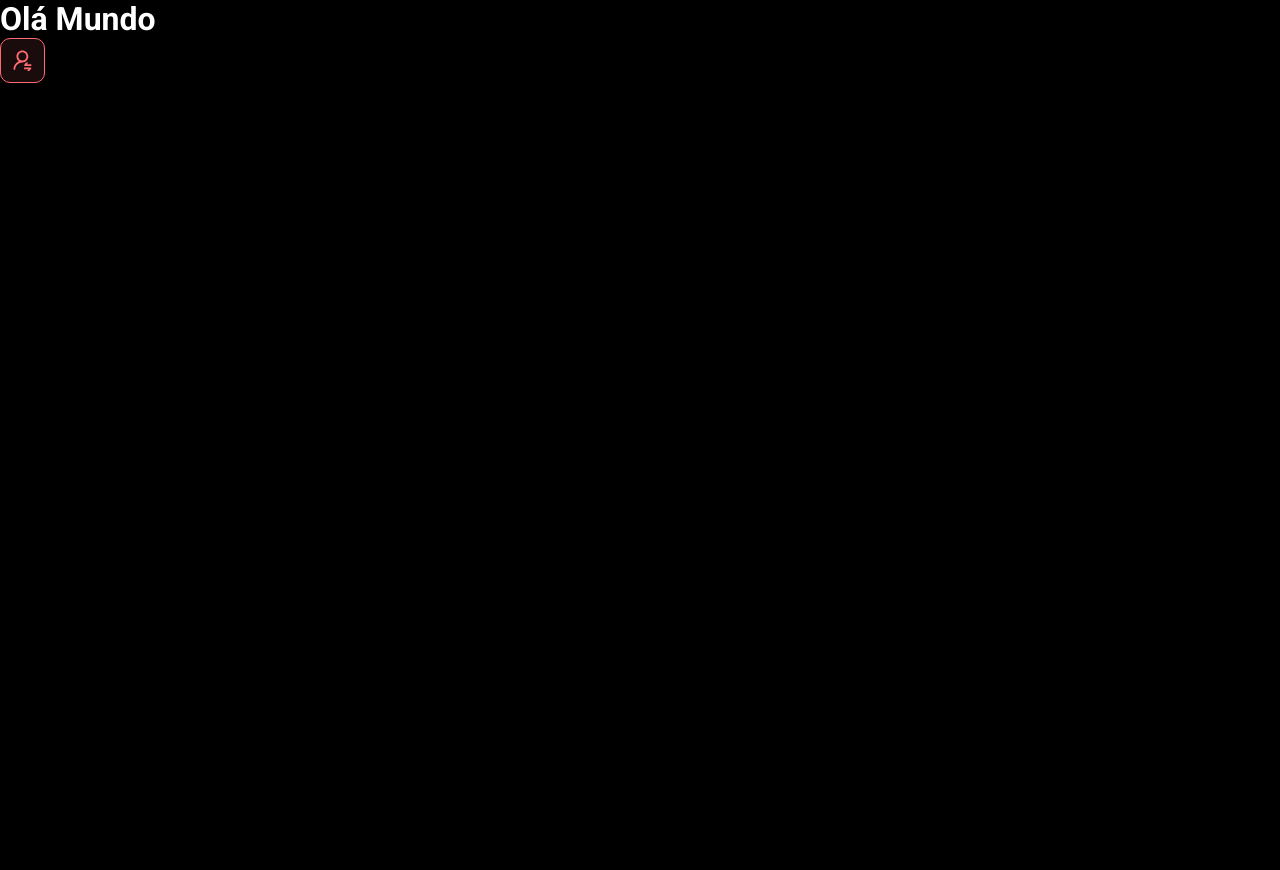
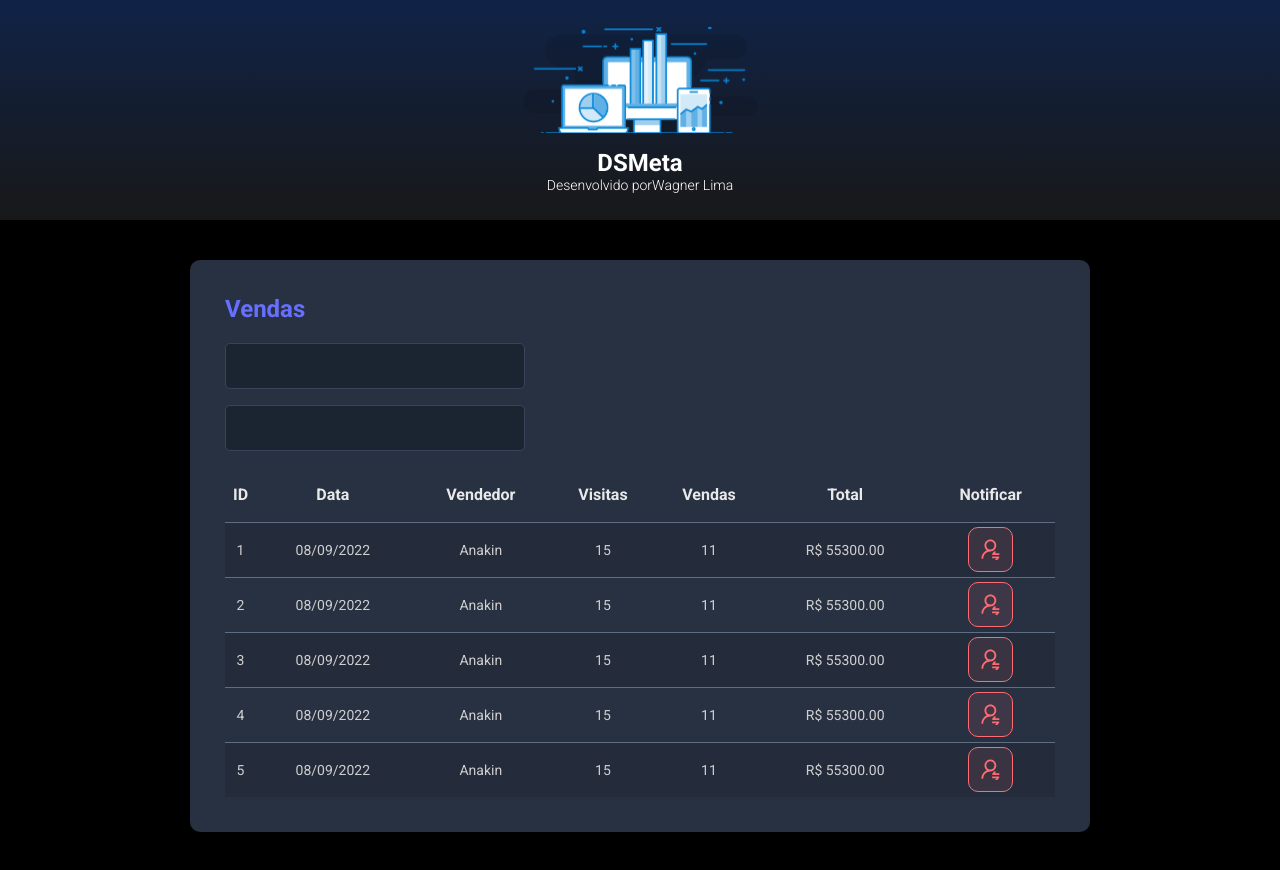
Before and after one commit to wagnertri1980/dsmeta, a React (Vite) app in the folder frontend/: page / in a window 1280 px wide. Before the commit the page ends 800 px from the top, so only its background shows below. Built offline with nearby package versions, Linux system fonts and the light colour scheme.

Commit message:
Other Components

```diff
--- a/frontend/src/App.tsx
+++ b/frontend/src/App.tsx
@@ -1,10 +1,18 @@
-import NotificationButton from "./components/notification-button"
+import Header from "./components/header"
+import SalesCard from "./components/salesCard"
 
 function App() {
   return(
     <>
-    <h1>Olá Mundo</h1>
-    <NotificationButton />
+    <Header/>
+    <main>
+        <section id="sales">
+          <div className="dsmeta-container">
+            <SalesCard />
+          </div>
+        </section>
+      </main>
+
     </>
   )
 }
--- /dev/null
+++ b/frontend/src/components/header/index.tsx
@@ -0,0 +1,19 @@
+import  logo from '../../assets/img/logo.svg'
+import './styles.css'
+
+function Header() {
+  return(
+    <header>
+        <div className="dsmeta-logo-container">
+            <img src={logo} alt="DSMeta" />
+            <h1>DSMeta</h1>
+            <p>
+                Desenvolvido por
+                <a href="https://www.linkedin.com/in/wagner-lima-14642768/">Wagner Lima</a>
+            </p>
+        </div>
+    </header>
+  )
+}
+
+export default Header
--- /dev/null
+++ b/frontend/src/components/header/styles.css
@@ -0,0 +1,30 @@
+/*Header da tela*/
+header {
+    background: linear-gradient(180deg, #102347 0%, #181818 100%);
+    height: 220px;
+    display: flex;
+    align-items: center;
+    justify-content: center;
+}
+
+/*Container do logo.svg*/
+.dsmeta-logo-container {
+    display: flex;
+    flex-direction: column;
+    align-items: center;
+}
+
+/*Tamanho do logo.svg*/
+.dsmeta-logo-container img{
+    width: 235px;
+}
+
+.dsmeta-logo-container h1{
+    margin-top: 15px;
+    font-size: 24px;
+}
+
+.dsmeta-logo-container p{
+    font-size: 14px;
+    font-weight: 300;
+}
--- /dev/null
+++ b/frontend/src/components/salesCard/index.tsx
@@ -0,0 +1,101 @@
+import NotificationButton from '../notification-button'
+import './styles.css'
+function SalesCard() {
+    return (
+		<div className="dsmeta-card">
+		   <h2 className="dsmeta-sales-title">Vendas</h2>
+		   <div>
+			  <div className="dsmeta-form-control-container">
+				 <input className="dsmeta-form-control" type="text" />
+			  </div>
+			  <div className="dsmeta-form-control-container">
+				 <input className="dsmeta-form-control" type="text" />
+			  </div>
+		   </div>
+		   <div>
+			  <table className="dsmeta-sales-table">
+				 <thead>
+					<tr>
+					   <th className="show-992">ID</th>
+					   <th className="show-576">Data</th>
+					   <th>Vendedor</th>
+					   <th className="show-992">Visitas</th>
+					   <th className="show-992">Vendas</th>
+					   <th>Total</th>
+					   <th>Notificar</th>
+					</tr>
+				 </thead>
+				 <tbody>
+					<tr>
+					   <td className="show-992">1</td>
+					   <td className="show-576">08/09/2022</td>
+					   <td>Anakin</td>
+					   <td className="show-992">15</td>
+					   <td className="show-992">11</td>
+					   <td>R$ 55300.00</td>
+					   <td>
+						  <div className="dsmeta-red-btn-container">
+							    <NotificationButton />
+						  </div>
+					   </td>
+					</tr>
+					<tr>
+					   <td className="show-992">2</td>
+					   <td className="show-576">08/09/2022</td>
+					   <td>Anakin</td>
+					   <td className="show-992">15</td>
+					   <td className="show-992">11</td>
+					   <td>R$ 55300.00</td>
+					   <td>
+						  <div className="dsmeta-red-btn-container">
+                                <NotificationButton />
+						  </div>
+					   </td>
+					</tr>
+					<tr>
+					   <td className="show-992">3</td>
+					   <td className="show-576">08/09/2022</td>
+					   <td>Anakin</td>
+					   <td className="show-992">15</td>
+					   <td className="show-992">11</td>
+					   <td>R$ 55300.00</td>
+					   <td>
+						  <div className="dsmeta-red-btn-container">
+                                <NotificationButton />
+						  </div>
+					   </td>
+					</tr>
+					<tr>
+					   <td className="show-992">4</td>
+					   <td className="show-576">08/09/2022</td>
+					   <td>Anakin</td>
+					   <td className="show-992">15</td>
+					   <td className="show-992">11</td>
+					   <td>R$ 55300.00</td>
+					   <td>
+						  <div className="dsmeta-red-btn-container">
+                                <NotificationButton />
+						  </div>
+					   </td>
+					</tr>
+					<tr>
+					   <td className="show-992">5</td>
+					   <td className="show-576">08/09/2022</td>
+					   <td>Anakin</td>
+					   <td className="show-992">15</td>
+					   <td className="show-992">11</td>
+					   <td>R$ 55300.00</td>
+					   <td>
+						  <div className="dsmeta-red-btn-container">
+                                <NotificationButton />
+						  </div>
+					   </td>
+					</tr>
+				 </tbody>
+			  </table>
+		   </div>
+		</div>
+    )
+}
+
+export default SalesCard
--- /dev/null
+++ b/frontend/src/components/salesCard/styles.css
@@ -0,0 +1,128 @@
+
+/*Container do logo.svg*/
+.dsmeta-logo-container {
+    display: flex;
+    flex-direction: column;
+    align-items: center;
+}
+
+/*Tamanho do logo.svg*/
+.dsmeta-logo-container img{
+    width: 235px;
+}
+
+.dsmeta-logo-container h1{
+    margin-top: 15px;
+    font-size: 24px;
+}
+
+.dsmeta-logo-container p{
+    font-size: 14px;
+    font-weight: 300;
+}
+
+.dsmeta-card {
+    background-color: #283142;
+    border-radius: 10px;
+    padding: 30px 10px;
+}
+
+.dsmeta-sales-title {
+    color: #676FFF;
+    font-size: 24px;
+    margin-bottom: 20px;
+}
+
+.dsmeta-form-control {
+    width: 100%;
+    height: 46px;
+    background-color: #1b2531;
+    border: 1px solid #384459;
+    border-color: #384459;
+    border-radius: 5px;
+    color: #9AAABE;
+    padding: 0 20px;
+    font-size: 18px;
+}
+
+.dsmeta-form-control-container {
+    margin-bottom: 16px;
+    max-width: 300px;
+}
+
+.dsmeta-sales-table {
+    width: 100%;
+    border-spacing: 0;
+    border-collapse: collapse;
+}
+
+.dsmeta-sales-table thead{
+    height: 55px;
+    font-size: 16px;
+    color: #E9E9E9;
+    font-weight: 700;
+}
+
+.dsmeta-sales-table tbody{
+    font-size: 14px;
+    font-weight: 400;
+    color: #CFCFCF;
+    text-align: center;
+}
+
+.dsmeta-sales-table tbody tr{
+    height: 74px;
+    border-top: 1px solid #5F6E82;
+    font-size: 14px;
+    font-weight: 400;
+    color: #CFCFCF;
+}
+
+.dsmeta-sales-table tbody tr:nth-child(odd) {
+    background-color: #242c3b;
+}
+
+.dsmeta-sales-table tbody tr:hover > td {
+    background-color: #384459;
+}
+
+.dsmeta-red-btn-container {
+    display: flex;
+    justify-content: center;
+}
+
+/*Largura mínima permitida para mostrar a coluna data.*/
+.show-576 {
+    display: none;
+}
+
+/*Largura mínima permitida para mostrar a coluna ID.*/
+.show-992 {
+    display: none;
+}
+
+/*Quando a largura estiver em 576px(padrão celular), a coluna data será ocultada.*/
+@media (min-width: 576px) {
+    .show-576 {
+        display: table-cell;
+    }
+
+    .dsmeta-card {
+        padding: 35px;
+    }
+
+    .dsmeta-sales-table tbody tr {
+        height: 55px;
+    }
+
+    .dsmeta-sales-table tbody {
+        font-size: 18px;
+    }
+}
+
+/*Quando a largura estiver em 992px(padrão celular), a coluna ID será ocultada.*/
+@media (min-width: 992px) {
+    .show-992 {
+        display: table-cell;
+    }
+}
--- a/frontend/src/index.css
+++ b/frontend/src/index.css
@@ -8,53 +8,21 @@
 }
 
 /*Cor da fonte do body e do html*/
-body, html {
+body,
+html {
     background: #000;
     color:#fff;
 }
 
 /*Cor da fonte do Link do perfil de LinkedIn*/
-a, a:hover, a:visited {
+a,
+a:hover,
+a:visited {
     color: unset;
     text-decoration: none;
 }
 
-header {
-    background: linear-gradient(180deg, #102347 0%, #181818 100%);
-    height: 220px;
-    display: flex;
-    align-items: center;
-    justify-content: center;
-}
-
-/*Container do logo.svg*/
-.dsmeta-logo-container {
-    display: flex;
-    flex-direction: column;
-    align-items: center;
-}
-
-/*Tamanho do logo.svg*/
-.dsmeta-logo-container img{
-    width: 235px;
-}
-
-.dsmeta-logo-container h1{
-    margin-top: 15px;
-    font-size: 24px;
-}
-
-.dsmeta-logo-container p{
-    font-size: 14px;
-    font-weight: 300;
-}
-
-.dsmeta-card {
-    background-color: #283142;
-    border-radius: 10px;
-    padding: 30px 10px;
-}
-
+/*Componente SalesCard*/
 .dsmeta-container {
     width: 100%;
     max-width: 900px;
@@ -64,115 +32,3 @@ header {
 #sales {
     padding: 40px 10px;
 }
-
-.dsmeta-sales-title {
-    color: #676FFF;
-    font-size: 24px;
-    margin-bottom: 20px;
-}
-
-.dsmeta-form-control {
-    width: 100%;
-    height: 46px;
-    background-color: #1b2531;
-    border: 1px solid #384459;
-    border-color: #384459;
-    border-radius: 5px;
-    color: #9AAABE;
-    padding: 0 20px;
-    font-size: 18px;
-}
-
-.dsmeta-form-control-container {
-    margin-bottom: 16px;
-    max-width: 300px;
-}
-
-.dsmeta-sales-table {
-    width: 100%;
-    border-spacing: 0;
-    border-collapse: collapse;
-}
-
-.dsmeta-sales-table thead{
-    height: 55px;
-    font-size: 16px;
-    color: #E9E9E9;
-    font-weight: 700;
-}
-
-.dsmeta-sales-table tbody{
-    font-size: 14px;
-    font-weight: 400;
-    color: #CFCFCF;
-    text-align: center;
-}
-
-.dsmeta-sales-table tbody tr{
-    height: 74px;
-    border-top: 1px solid #5F6E82;
-    font-size: 14px;
-    font-weight: 400;
-    color: #CFCFCF;
-}
-
-.dsmeta-sales-table tbody tr:nth-child(odd) {
-    background-color: #242c3b;
-}
-
-.dsmeta-sales-table tbody tr:hover > td {
-    background-color: #384459;
-}
-
-.dsmeta-red-btn-container {
-    display: flex;
-    justify-content: center;
-}
-
-.dsmeta-red-btn {
-    height: 45px;
-    width: 45px;
-    border: 1px solid #FF6B72;
-    border-radius: 10px;
-    background: rgba(255, 107, 114, 0.1);
-    display: flex;
-    align-items: center;
-    justify-content: center;
-    cursor: pointer;
-}
-
-/*Largura mínima permitida para mostrar a coluna data.*/
-.show-576 {
-    display: none;
-}
-
-/*Largura mínima permitida para mostrar a coluna ID.*/
-.show-992 {
-    display: none;
-}
-
-/*Quando a largura estiver em 576px(padrão celular), a coluna data será ocultada.*/
-@media (min-width: 576px) {
-    .show-576 {
-        display: table-cell;
-    }
-
-    .dsmeta-card {
-        padding: 35px;
-    }
-
-    .dsmeta-sales-table tbody tr {
-        height: 55px;
-    }
-
-    .dsmeta-sales-table tbody {
-        font-size: 18px;
-    }
-}
-
-/*Quando a largura estiver em 992px(padrão celular), a coluna ID será ocultada.*/
-@media (min-width: 992px) {
-    .show-992 {
-        display: table-cell;
-    }
-}
```
Also changed, not shown: frontend/src/assets/img/logo.svg (added).
